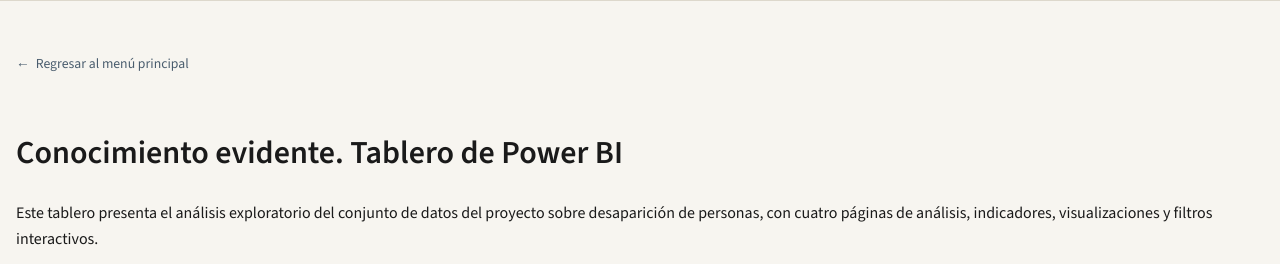
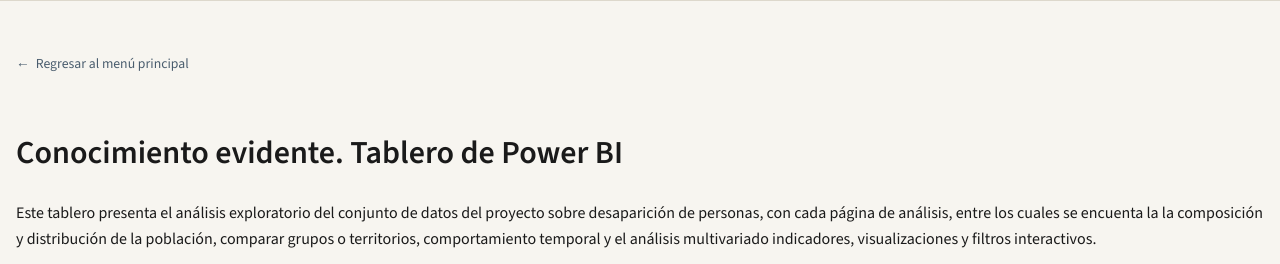
Before and after one commit to Teffy-glicth/Poyecto_DesaparicionPersonas, a Flask app: page /etapa4/tablero in a window 1280 px wide. Shown: the part 63-327 px from the top of the page. Run offline with Flask 3, Linux system fonts and the light colour scheme.

Commit message:
actualización de informacion de tablero interactivo

```diff
--- a/templates/etapa4_tablero.html
+++ b/templates/etapa4_tablero.html
@@ -15,7 +15,8 @@
 
 <p>
   Este tablero presenta el análisis exploratorio del conjunto de datos del
-  proyecto sobre desaparición de personas, con cuatro páginas de análisis,
+  proyecto sobre desaparición de personas, con cada página de análisis, entre los cuales se encuenta la la composición y distribución de la población,
+  comparar grupos o territorios, comportamiento temporal y el análisis multivariado
   indicadores, visualizaciones y filtros interactivos.
 </p>
 
```
